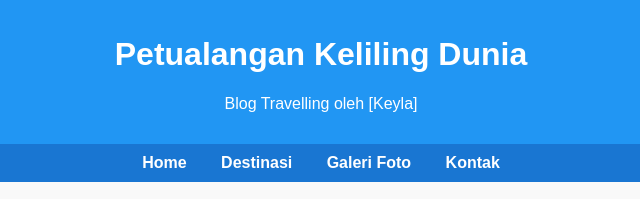
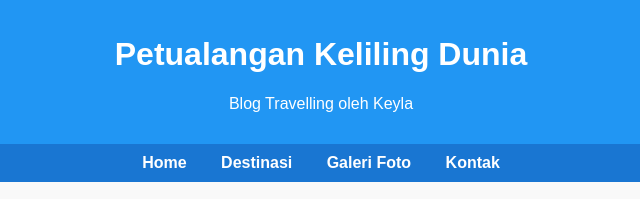
Before and after one commit to keyladelicia12-cmd/blog-travelling, a plain HTML site: page index.html in a window 1280 px wide. Shown: the top 199 px of the page, 319-959 px from the left. Drawn offline with Linux system fonts and the light colour scheme.

Commit message:
Update index.html

```diff
--- a/index.html
+++ b/index.html
@@ -55,7 +55,7 @@
 
 <header>
   <h1>Petualangan Keliling Dunia</h1>
-  <p>Blog Travelling oleh [Keyla]</p>
+  <p>Blog Travelling oleh Keyla</p>
 </header>
 
 <nav>
```
